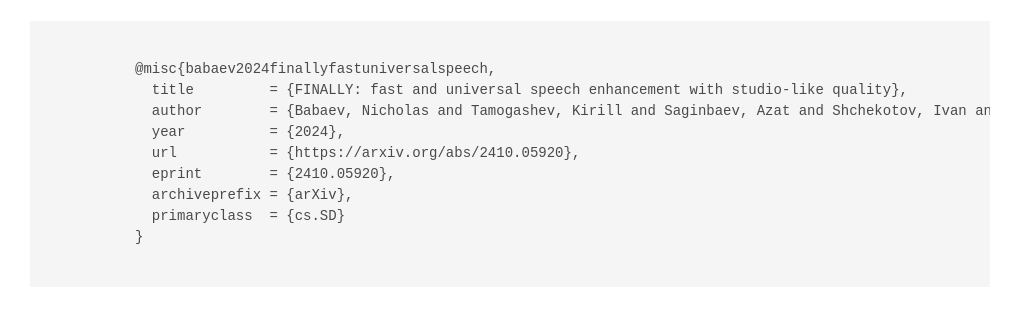
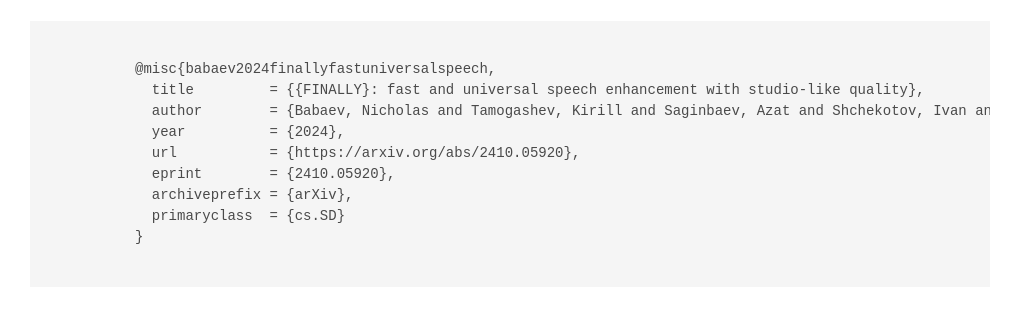
Before and after one commit to mmacosha/finally-demo, a plain HTML site: page index.html in a window 1280 px wide. Shown: the part 5731-6047 px from the top of the page, without its empty margins (130-1151 px from the left). Drawn offline with nearby package versions, Linux system fonts and the light colour scheme; some icons are missing; a web font is replaced by a local one.

Commit message:
upd bib reference

```diff
--- a/index.html
+++ b/index.html
@@ -625,7 +625,7 @@
       <h2 class="title">BibTeX</h2>
         <pre><code>
           @misc{babaev2024finallyfastuniversalspeech,
-            title         = {FINALLY: fast and universal speech enhancement with studio-like quality},
+            title         = {{FINALLY}: fast and universal speech enhancement with studio-like quality},
             author        = {Babaev, Nicholas and Tamogashev, Kirill and Saginbaev, Azat and Shchekotov, Ivan and Bae, Hanbin and Sung, Hosang and Lee, WonJun and Cho, Hoon-Young and Andreev, Pavel},
             year          = {2024},
             url           = {https://arxiv.org/abs/2410.05920},
@@ -636,9 +636,6 @@
     </code></pre>
     </div>
 </section>
-<!--End BibTex citation -->
-
-
 
 <footer class="footer">
   <div class="container">
```
